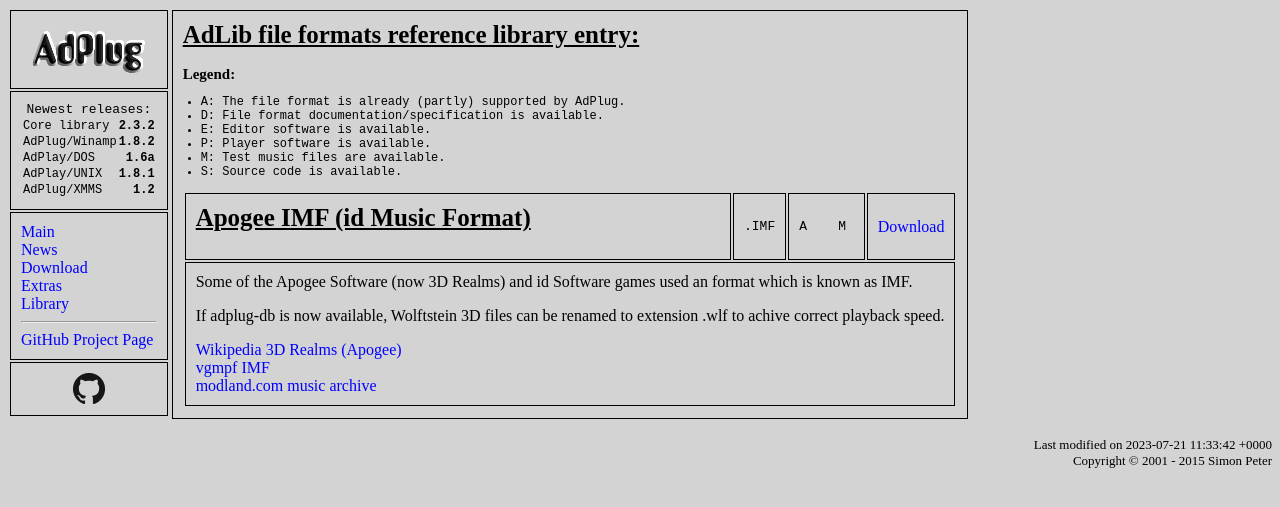
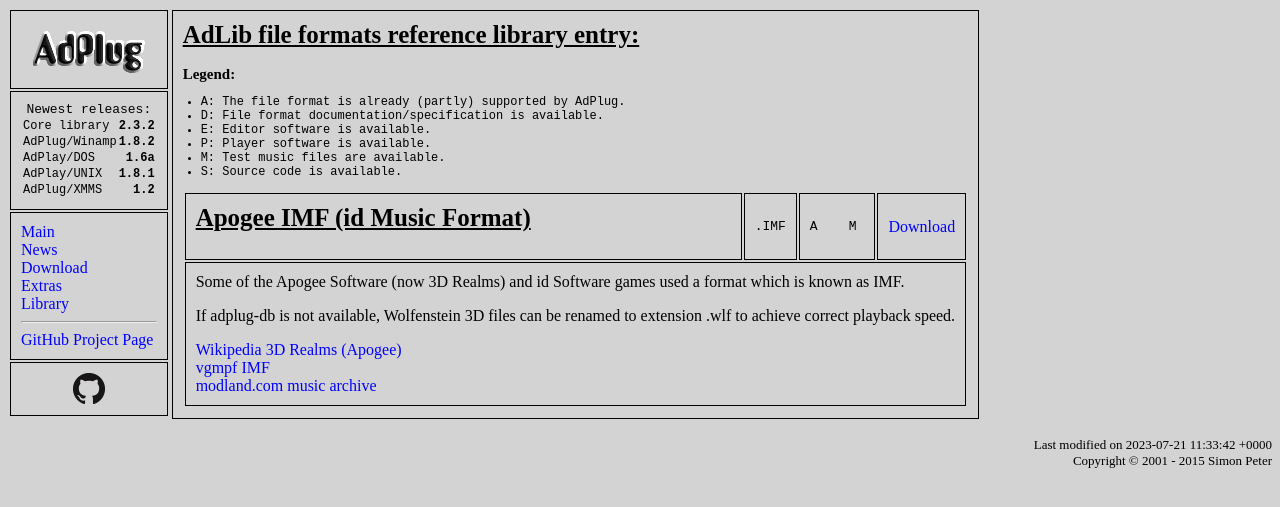
Before and after one commit to adplug/adplug.github.io, a Jekyll site: the page built from _library_formats/Apogee-IMF.html, in a window 1280 px wide. Shown: the top 507 px of the page. Built offline with Jekyll 4.4.1, drawn with Linux system fonts in a browser that asks for light colours.

Commit message:
Fix spelling errors

```diff
--- a/_library_formats/Apogee-IMF.html
+++ b/_library_formats/Apogee-IMF.html
@@ -4,9 +4,9 @@ flags: "A    M "
 extension: .IMF
 desc: Apogee IMF (id Music Format)
 ---
-<p>Some of the Apogee Software (now 3D Realms) and id Software games used an format which is known as IMF.</p>
+<p>Some of the Apogee Software (now 3D Realms) and id Software games used a format which is known as IMF.</p>
 
-<p>If adplug-db is now available, Wolftstein 3D files can be renamed to extension .wlf to achive correct playback speed.</p>
+<p>If adplug-db is not available, Wolfenstein 3D files can be renamed to extension .wlf to achieve correct playback speed.</p>
 
 <p>
 <a hreF="https://en.wikipedia.org/wiki/3D_Realms">Wikipedia 3D Realms (Apogee)</a><br />
```
